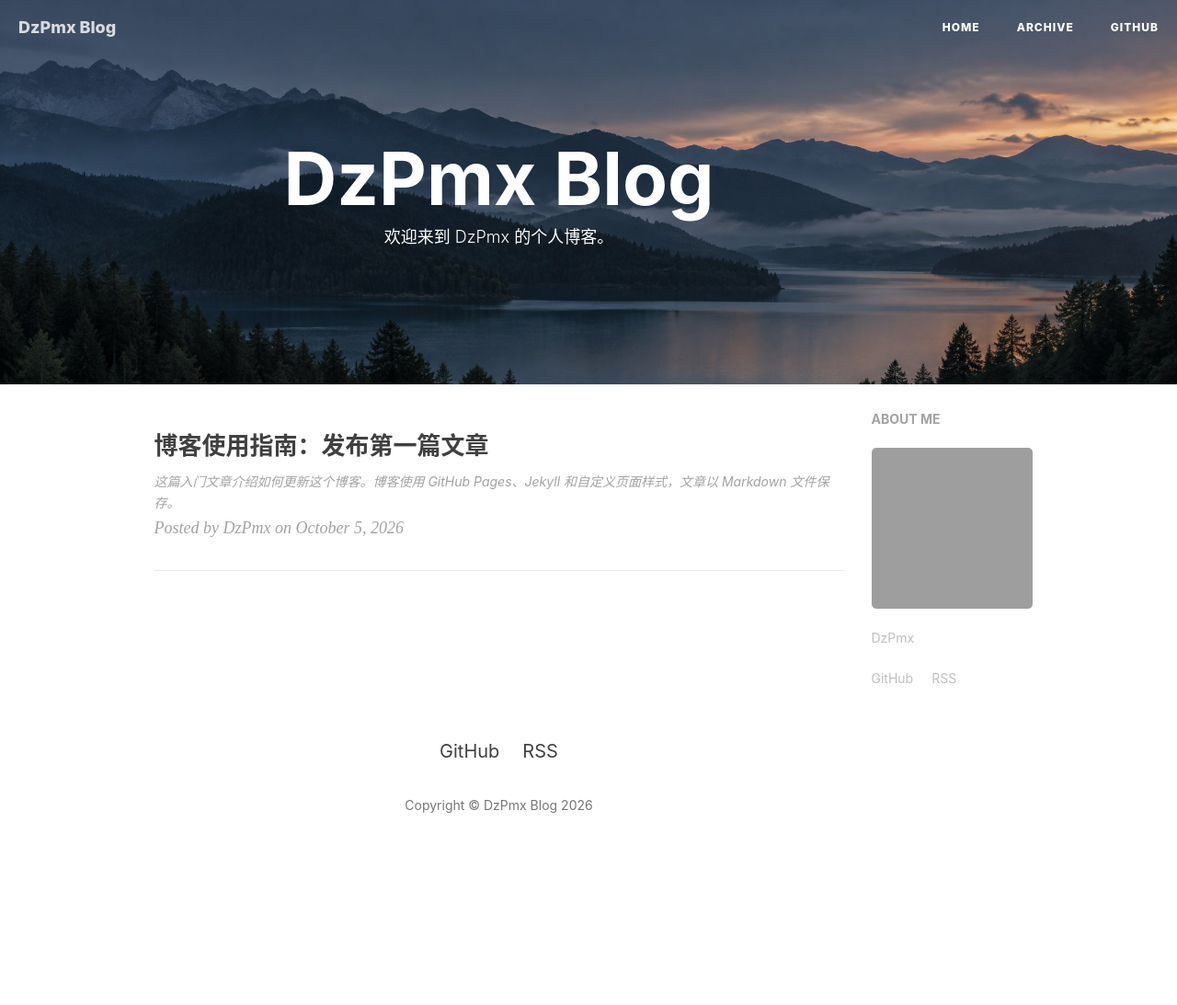
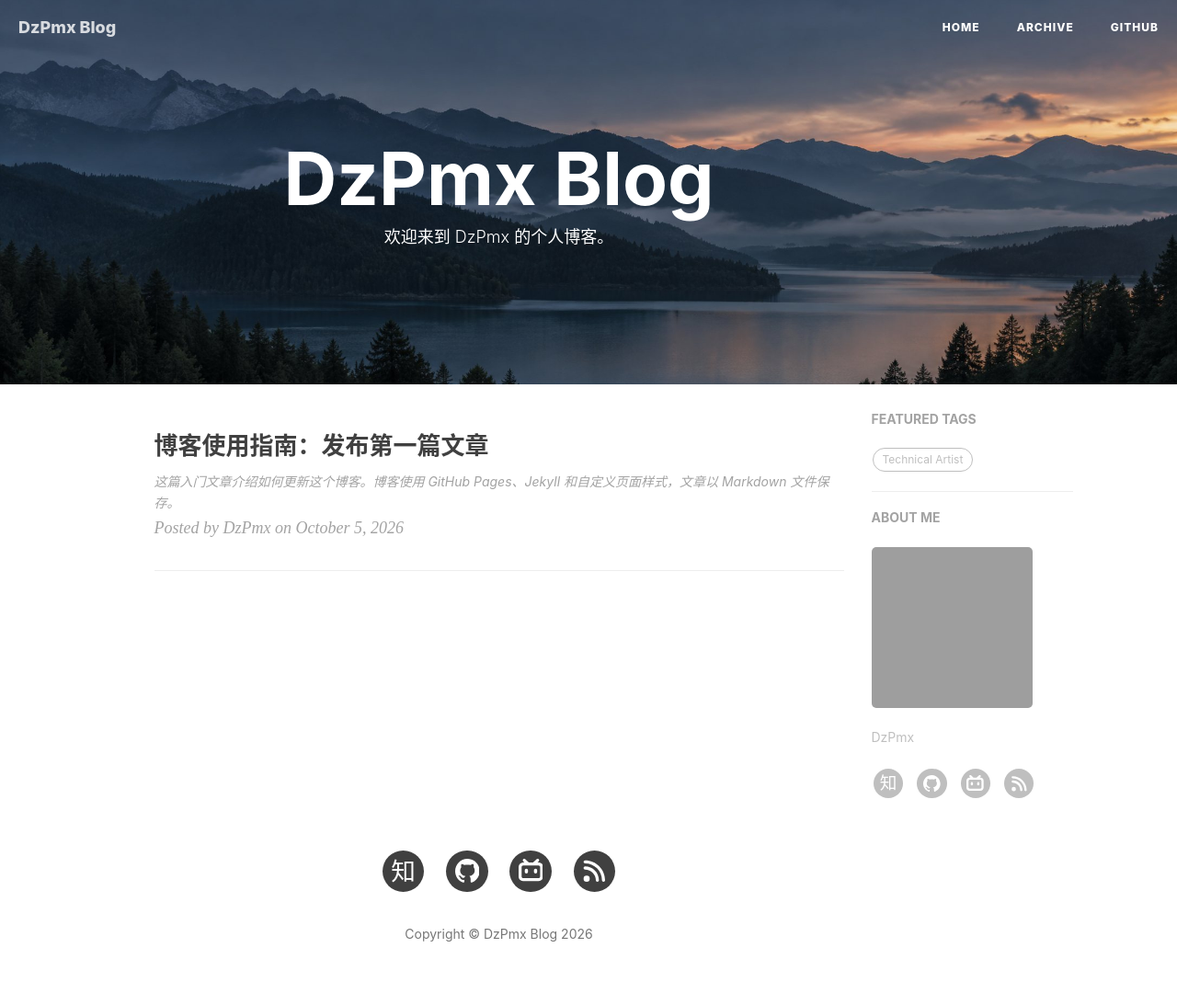
Before and after one commit to DZPMX/DzPmx.github.io, a Jekyll site: the page built from index.md, in a window 1280 px wide. Shown: the whole page at 92% size. Built offline with Jekyll 4.4.1, drawn with Linux system fonts in a browser that asks for light colours; before the commit the page ends 953 px from its top, so only the background shows below that; grey boxes are pictures that could not be loaded.

Commit message:
Use social icons and add Technical Artist featured tag

```diff
--- /dev/null
+++ b/_includes/social-links.html
@@ -0,0 +1,12 @@
+<a class="social-link" href="https://www.zhihu.com/people/lan-ji-78-91-42" aria-label="知乎" title="知乎">
+  <span class="social-glyph" aria-hidden="true">知</span>
+</a>
+<a class="social-link" href="https://github.com/{{ site.github_username | escape }}" aria-label="GitHub" title="GitHub">
+  <svg aria-hidden="true" focusable="false" xmlns="http://www.w3.org/2000/svg" viewBox="0 0 512 512"><!--! Font Awesome Free 7.3.1 by @fontawesome - https://fontawesome.com License - https://fontawesome.com/license/free (Icons: CC BY 4.0, Fonts: SIL OFL 1.1, Code: MIT License) Copyright 2026 Fonticons, Inc. --><path fill="currentColor" d="M216.5 362.5c-66-8-112.5-55.5-112.5-117 0-25 9-52 24-70-6.5-16.5-5.5-51.5 2-66 20-2.5 47 8 63 22.5 19-6 39-9 63.5-9s44.5 3 62.5 8.5c15.5-14 43-24.5 63-22 7 13.5 8 48.5 1.5 65.5 16 19 24.5 44.5 24.5 70.5 0 61.5-46.5 108-113.5 116.5 17 11 28.5 35 28.5 62.5l0 52C323 491.5 335.5 500 350.5 494 441 459.5 512 369 512 257 512 115.5 397 0 255.5 0S0 115.5 0 257c0 111 70.5 203 165.5 237.5 13.5 5 26.5-4 26.5-17.5l0-40c-7 3-16 5-24 5-33 0-52.5-18-66.5-51.5-5.5-13.5-11.5-21.5-23-23-6-.5-8-3-8-6 0-6 10-10.5 20-10.5 14.5 0 27 9 40 27.5 10 14.5 20.5 21 33 21s20.5-4.5 32-16c8.5-8.5 15-16 21-21z"/></svg>
+</a>
+<a class="social-link" href="https://space.bilibili.com/3845597?spm_id_from=333.1007.0.0" aria-label="Bilibili" title="Bilibili">
+  <svg aria-hidden="true" focusable="false" xmlns="http://www.w3.org/2000/svg" viewBox="0 0 512 512"><!--! Font Awesome Free 7.3.1 by @fontawesome - https://fontawesome.com License - https://fontawesome.com/license/free (Icons: CC BY 4.0, Fonts: SIL OFL 1.1, Code: MIT License) Copyright 2026 Fonticons, Inc. --><path fill="currentColor" d="M488.6 104.1c16.7 18.1 24.4 39.7 23.3 65.7l0 202.4c-.4 26.4-9.2 48.1-26.5 65.1-17.2 17-39.1 25.9-65.5 26.7L92 464c-26.4-.8-48.2-9.8-65.3-27.2-17.1-17.4-26-40.3-26.7-68.6L0 169.8c.8-26 9.7-47.6 26.7-65.7 17.1-16.3 38.8-25.3 65.3-26.1l29.4 0-25.4-25.8c-5.7-5.7-8.6-13-8.6-21.8s2.9-16.1 8.6-21.8 13-8.6 21.9-8.6 16.1 2.9 21.9 8.6l73.3 69.4 88 0 74.5-69.4C381.7 2.9 389.2 0 398 0s16.1 2.9 21.9 8.6c5.7 5.7 8.6 13 8.6 21.8s-2.9 16.1-8.6 21.8L394.6 78 423.9 78c26.4 .8 48 9.8 64.7 26.1zm-38.8 69.7c-.4-9.6-3.7-17.4-10.7-23.5-5.2-6.1-14-9.4-22.7-9.8l-320.4 0c-9.6 .4-17.4 3.7-23.6 9.8-6.1 6.1-9.4 13.9-9.8 23.5l0 194.4c0 9.2 3.3 17 9.8 23.5s14.4 9.8 23.6 9.8l320.4 0c9.2 0 17-3.3 23.3-9.8s9.7-14.3 10.1-23.5l0-194.4zM185.5 216.5c6.3 6.3 9.7 14.1 10.1 23.2l0 33.3c-.4 9.2-3.7 16.9-9.8 23.2-6.2 6.3-14 9.5-23.6 9.5s-17.5-3.2-23.6-9.5-9.4-14-9.8-23.2l0-33.3c.4-9.1 3.8-16.9 10.1-23.2s13.2-9.6 23.3-10c9.2 .4 17 3.7 23.3 10zm191.5 0c6.3 6.3 9.7 14.1 10.1 23.2l0 33.3c-.4 9.2-3.7 16.9-9.8 23.2s-14 9.5-23.6 9.5-17.4-3.2-23.6-9.5c-7-6.3-9.4-14-9.7-23.2l0-33.3c.3-9.1 3.7-16.9 10-23.2s14.1-9.6 23.3-10c9.2 .4 17 3.7 23.3 10z"/></svg>
+</a>
+<a class="social-link" href="{{ '/feed.xml' | relative_url }}" aria-label="RSS" title="RSS">
+  <svg aria-hidden="true" focusable="false" xmlns="http://www.w3.org/2000/svg" viewBox="0 0 448 512"><!--! Font Awesome Free 7.3.1 by @fontawesome - https://fontawesome.com License - https://fontawesome.com/license/free (Icons: CC BY 4.0, Fonts: SIL OFL 1.1, Code: MIT License) Copyright 2026 Fonticons, Inc. --><path fill="currentColor" d="M0 64c0-17.7 14.3-32 32-32 229.8 0 416 186.2 416 416 0 17.7-14.3 32-32 32s-32-14.3-32-32C384 253.6 226.4 96 32 96 14.3 96 0 81.7 0 64zM0 416a64 64 0 1 1 128 0 64 64 0 1 1 -128 0zM32 160c159.1 0 288 128.9 288 288 0 17.7-14.3 32-32 32s-32-14.3-32-32c0-123.7-100.3-224-224-224-17.7 0-32-14.3-32-32s14.3-32 32-32z"/></svg>
+</a>
--- a/_layouts/default.html
+++ b/_layouts/default.html
@@ -30,9 +30,8 @@
     <footer class="site-footer container">
       <div class="content-row">
         <div class="cover-column">
-          <nav class="footer-links" aria-label="Footer links">
-            <a href="https://github.com/{{ site.github_username | escape }}">GitHub</a>
-            <a href="{{ '/feed.xml' | relative_url }}">RSS</a>
+          <nav class="social-links footer-links" aria-label="Social links">
+            {% include social-links.html %}
           </nav>
           <p>Copyright © {{ site.author | escape }} Blog {{ site.time | date: '%Y' }}</p>
         </div>
--- a/_layouts/home.html
+++ b/_layouts/home.html
@@ -33,16 +33,24 @@ layout: default
       </ol>
     </section>
 
-    <aside class="profile-sidebar" aria-labelledby="profile-title">
-      <h2 id="profile-title">ABOUT ME</h2>
-      <a class="profile-image-link" href="https://github.com/{{ site.github_username | escape }}" aria-label="Visit {{ site.author | escape }} on GitHub">
-        <img class="profile-image" src="https://github.com/{{ site.github_username | escape }}.png?size=320" alt="{{ site.author | escape }}'s GitHub avatar" width="180" height="180" loading="lazy" decoding="async">
-      </a>
-      <p class="profile-name">{{ site.author | escape }}</p>
-      <div class="profile-links">
-        <a href="https://github.com/{{ site.github_username | escape }}">GitHub</a>
-        <a href="{{ '/feed.xml' | relative_url }}">RSS</a>
-      </div>
+    <aside class="profile-sidebar" aria-label="Sidebar">
+      <section aria-labelledby="featured-tags-title">
+        <h2 id="featured-tags-title">FEATURED TAGS</h2>
+        <div class="featured-tags">
+          <span class="featured-tag">Technical Artist</span>
+        </div>
+      </section>
+
+      <section class="profile-about" aria-labelledby="profile-title">
+        <h2 id="profile-title">ABOUT ME</h2>
+        <a class="profile-image-link" href="https://github.com/{{ site.github_username | escape }}" aria-label="Visit {{ site.author | escape }} on GitHub">
+          <img class="profile-image" src="https://github.com/{{ site.github_username | escape }}.png?size=320" alt="{{ site.author | escape }}'s GitHub avatar" width="180" height="180" loading="lazy" decoding="async">
+        </a>
+        <p class="profile-name">{{ site.author | escape }}</p>
+        <nav class="social-links profile-links" aria-label="Social links">
+          {% include social-links.html %}
+        </nav>
+      </section>
     </aside>
   </div>
 </div>
--- a/assets/css/site.css
+++ b/assets/css/site.css
@@ -58,13 +58,20 @@ img, video { display: block; max-width: 100%; height: auto; }
 .post-excerpt { margin: 0; color: var(--muted); font-size: 13px; font-style: italic; line-height: 1.7; overflow-wrap: anywhere; }
 .post-excerpt:hover { color: var(--accent); }
 .post-byline { margin: 0 0 25px; color: var(--muted); font-family: var(--serif); font-size: 16px; font-style: italic; font-weight: 400; line-height: 1.7; }
-.profile-sidebar { display: none; color: var(--sidebar-ink); font-size: 14px; }
+.profile-sidebar { color: var(--sidebar-ink); font-size: 14px; }
 .profile-sidebar h2 { margin: 10px 0; padding-bottom: 1em; color: var(--muted); font-size: 14px; }
 .profile-image { width: 80%; height: auto; margin-bottom: 20px; border-radius: 5px; }
 .profile-name { margin: 0 0 20px; font-size: 14px; font-weight: 400; }
-.profile-links { display: flex; gap: 20px; }
+.featured-tags { margin-bottom: -5px; }
+.featured-tag { display: inline-block; margin: 0 5px 6px 1px; padding: 0 10px; border: 1px solid var(--sidebar-ink); border-radius: 999em; font-size: 12px; line-height: 24px; }
+.profile-about { display: none; margin-top: 20px; padding-top: 10px; border-top: 1px solid var(--line); }
+.social-links { display: flex; align-items: center; flex-wrap: wrap; gap: 10px; }
+.social-link { position: relative; display: inline-flex; align-items: center; justify-content: center; flex: 0 0 auto; width: 2em; height: 2em; border-radius: 50%; font-size: 1.33333333em; line-height: 1; }
+.social-link::before { content: ""; position: absolute; inset: .142857em; border-radius: 50%; background: currentColor; }
+.social-link svg, .social-glyph { position: relative; display: block; width: 1em; height: 1em; color: #fff; }
+.social-glyph { font-family: var(--sans); font-weight: 400; line-height: 1; text-align: center; }
 .site-footer { padding-block: 50px 65px; color: #777; text-align: center; font-size: 14px; }
-.footer-links { display: flex; justify-content: center; gap: 25px; margin: 0; color: var(--ink); font-size: 20px; font-weight: 400; }
+.footer-links { justify-content: center; gap: 16px; margin: 0; color: var(--ink); font-size: 20px; font-weight: 400; }
 .site-footer p { margin: 25px 0 0; }
 .post-heading { padding-block: 85px 55px; }
 .post-heading h1 { margin: 20px 0 24px; font-size: 30px; }
@@ -158,7 +165,8 @@ img, video { display: block; max-width: 100%; height: auto; }
   :root { --page-width: 970px; }
   .cover-column, .reading-column { grid-column: 2 / span 10; }
   .article-section { grid-column: 2 / span 8; }
-  .profile-sidebar { display: block; grid-column: 10 / span 3; }
+  .profile-sidebar { grid-column: 10 / span 3; }
+  .profile-about { display: block; }
 }
 @media (min-width: 1200px) {
   :root { --page-width: 1170px; }
```
